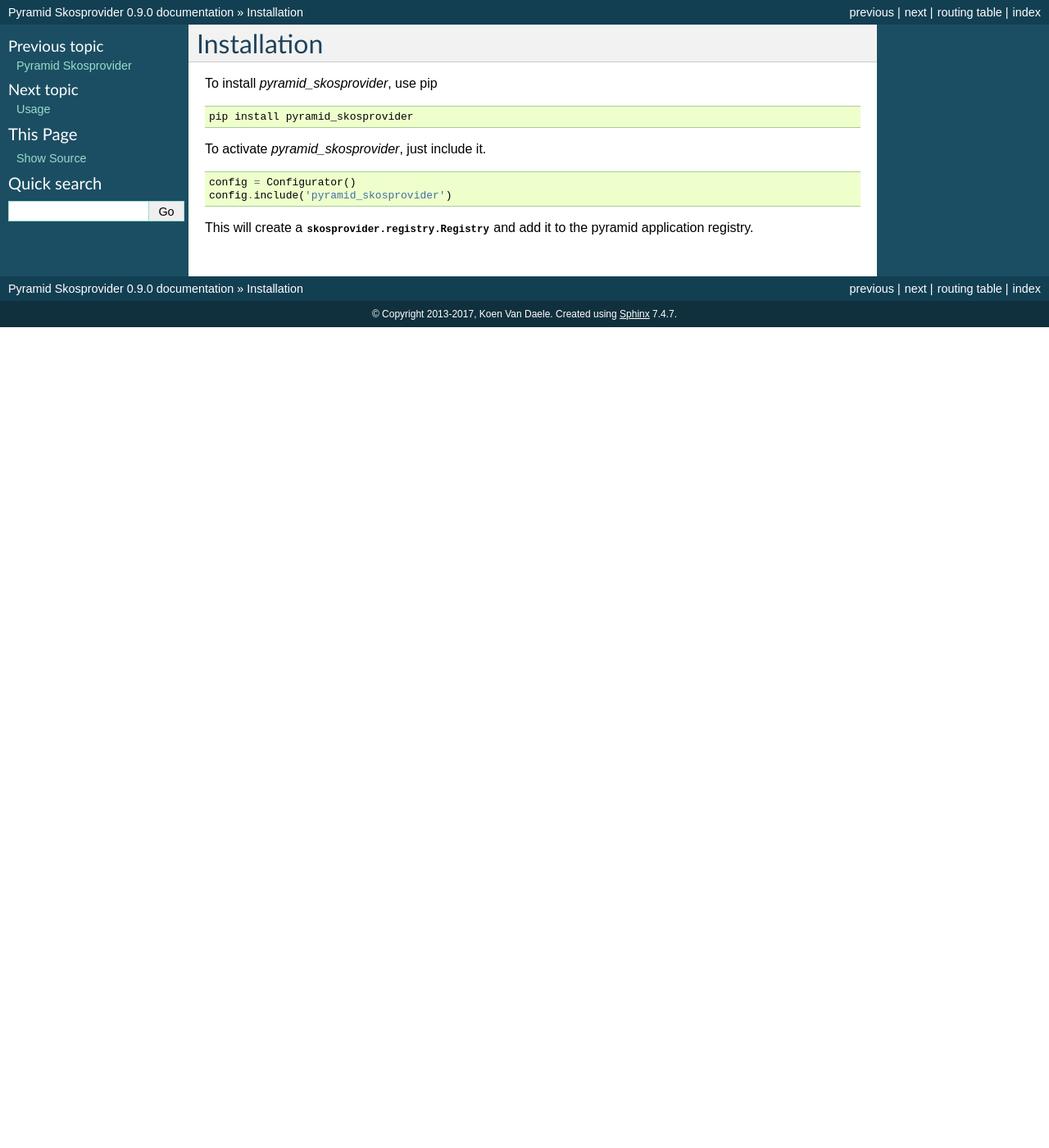
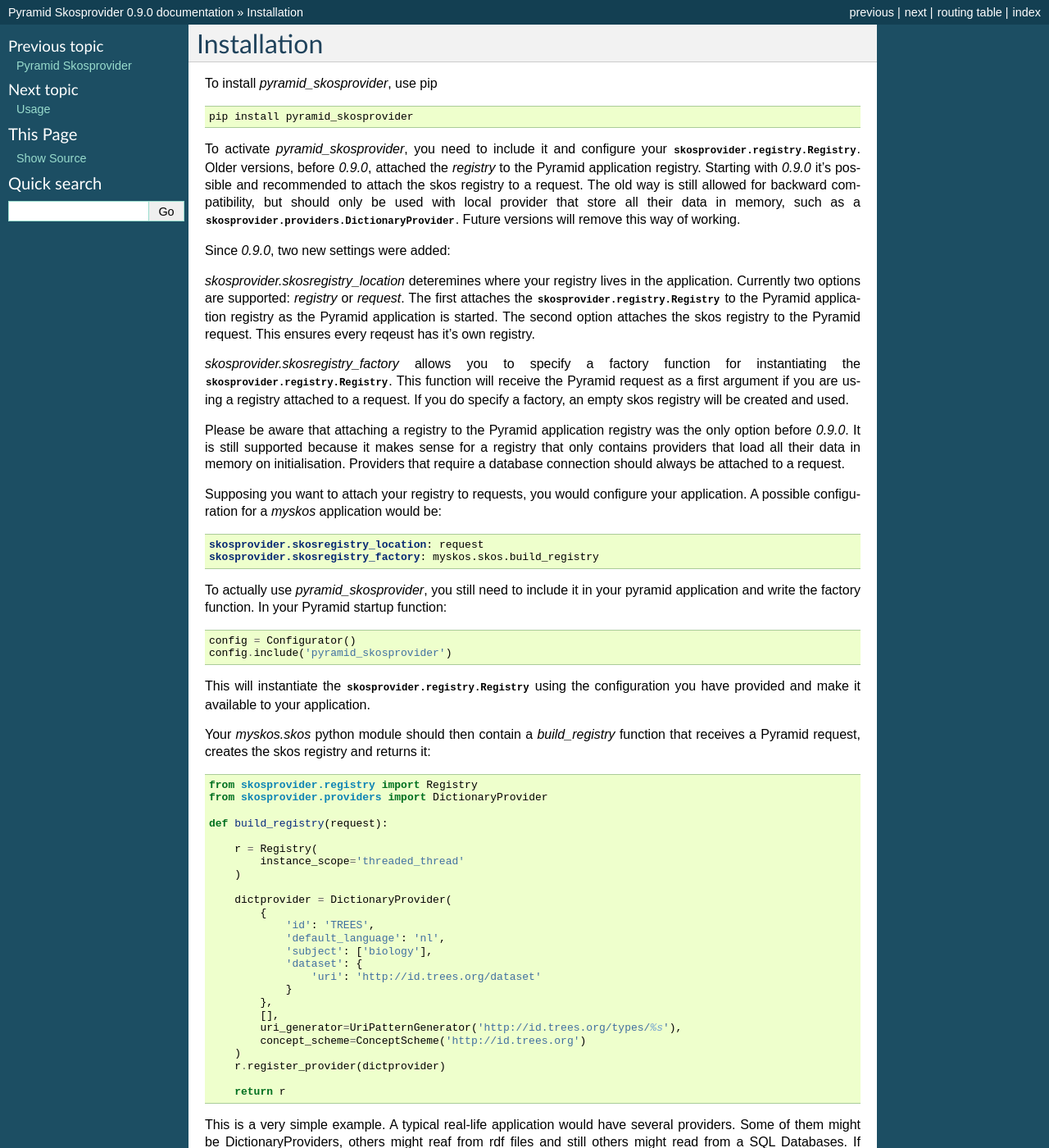
Before and after one commit to OnroerendErfgoed/pyramid_skosprovider, a Sphinx documentation site: the page built from docs/install.rst, in a window 1280 px wide and 1400 px high. Shown: the whole window at 82% size. Built offline with Sphinx 7.4.7, drawn with Linux system fonts in a browser that asks for light colours; some of the changed text lies outside the part shown.

Commit message:
Add docs. Refs #44

```diff
--- a/docs/install.rst
+++ b/docs/install.rst
@@ -8,12 +8,91 @@ To install `pyramid_skosprovider`, use pip
     pip install pyramid_skosprovider
 
 
-To activate `pyramid_skosprovider`, just include it.
+To activate `pyramid_skosprovider`, you need to include it and configure your
+:class:`skosprovider.registry.Registry`. Older versions, before `0.9.0`,
+attached the `registry` to the Pyramid application registry. Starting with
+`0.9.0` it's possible and recommended to attach the skos registry to a request.
+The old way is still allowed for backward compatibility, but should only be
+used with local provider that store all their data in memory, such as a
+:class:`skosprovider.providers.DictionaryProvider`. Future versions will remove
+this way of working.
+
+Since `0.9.0`, two new settings were added:
+
+*skosprovider.skosregistry_location* deteremines where your registry lives in
+the application. Currently two options are supported: `registry` or `request`.
+The first attaches the :class:`skosprovider.registry.Registry` to the Pyramid
+application registry as the Pyramid application is started. The second option
+attaches the skos registry to the Pyramid request. This ensures every reqeust
+has it's own registry.
+
+*skosprovider.skosregistry_factory* allows you to specify a factory function
+for instantiating the :class:`skosprovider.registry.Registry`. This function
+will receive the Pyramid request as a first argument if you are using a
+registry attached to a request. If you do specify a factory, an empty skos
+registry will be created and used.
+
+Please be aware that attaching a registry to the Pyramid application registry
+was the only option before `0.9.0`. It is still supported because it makes
+sense for a registry that only contains providers that load all their data in
+memory on initialisation. Providers that require a database connection should
+always be attached to a request.
+
+Supposing you want to attach your registry to requests, you would configure
+your application. A possible configuration for a `myskos` application would be:
+
+.. code-block:: yaml
+
+    skosprovider.skosregistry_location: request
+    skosprovider.skosregistry_factory: myskos.skos.build_registry
+
+To actually use `pyramid_skosprovider`, you still need to include it in your
+pyramid application and write the factory function. In your Pyramid startup
+function:
 
 .. code-block:: python
 
     config = Configurator()
     config.include('pyramid_skosprovider')
 
-This will create a :class:`skosprovider.registry.Registry` and add it to
-the pyramid application registry.
+This will instantiate the :class:`skosprovider.registry.Registry` using the
+configuration you have provided and make it available to your application.
+
+Your `myskos.skos` python module should then contain a `build_registry`
+function that receives a Pyramid request, creates the skos registry and
+returns it:
+
+.. code-block:: python
+
+    from skosprovider.registry import Registry
+    from skosprovider.providers import DictionaryProvider
+
+    def build_registry(request):
+
+        r = Registry(
+            instance_scope='threaded_thread'
+        )
+
+        dictprovider = DictionaryProvider(
+            {
+                'id': 'TREES',
+                'default_language': 'nl',
+                'subject': ['biology'],
+                'dataset': {
+                    'uri': 'http://id.trees.org/dataset'
+                }
+            },
+            [],
+            uri_generator=UriPatternGenerator('http://id.trees.org/types/%s'),
+            concept_scheme=ConceptScheme('http://id.trees.org')
+        )
+        r.register_provider(dictprovider)
+
+        return r
+
+This is a very simple example. A typical real-life application would have
+several providers. Some of them might be DictionaryProviders, others might
+reaf from rdf files and still others might read from a SQL Databases. If you're
+using the `skosprovider_sqlalchemy` provider, you would attach your database
+session maker to the request and then pass it on to the SQLAlchemy provider in
+your factory function.
```
